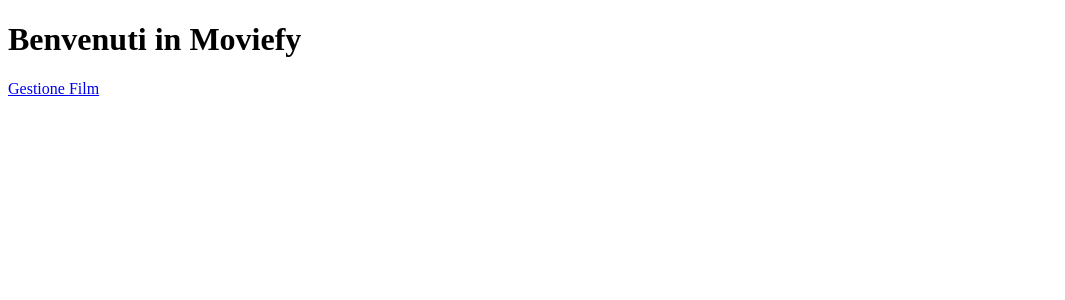
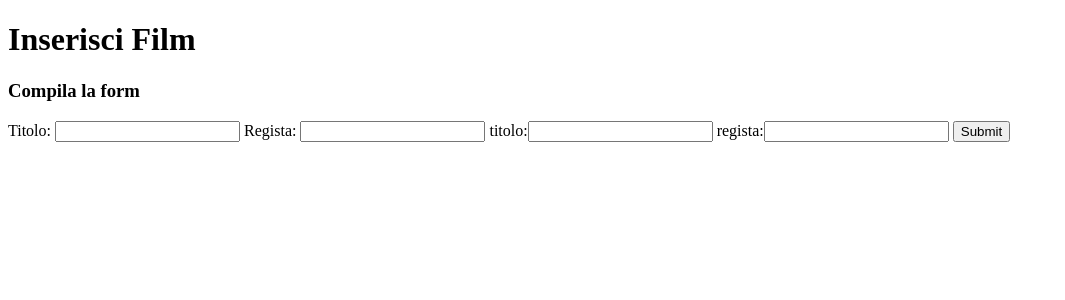
Before and after one commit to conrad123/asw-project, a Django app: page /salva-film/ in a window 1280 px wide. Shown: the top 300 px of the page, without its empty margins (0-1065 px from the left). Run offline with Django 3.2, Linux system fonts and the light colour scheme.

Commit message:
prototipal django form system

```diff
--- a/shared/server/prova/app/templates/inserisci_film.html
+++ b/shared/server/prova/app/templates/inserisci_film.html
@@ -7,12 +7,14 @@
 	<body>
 		<h1>Inserisci Film</h1>
 		<h3>Compila la form</h3>
- <form action="demo_form.asp">
-     Titolo: <input type="text" name="titolo"><br>
-     Regista: <input type="text" name="regista"><br>
-     Anno: <input type="number" name="anno">
-     <input type="submit" value="Submit">
+		<form action="/salva-film/" method="post">
+			<label for="titolo">Titolo: </label>
+		    <input id="titolo" type="text" name="titolo">
+		    <label for="regista">Regista: </label>
+		    <input id="regista" type="text" name="regista">
+		    {% csrf_token %}
+		    {{ form }}
+		    <input type="submit" value="Submit" />
 		</form>
-
 	</body>
 </html>
--- /dev/null
+++ b/shared/server/prova/forms.py
@@ -0,0 +1,6 @@
+from django import forms
+
+
+class SalvaFilmForm(forms.Form):
+	titolo = forms.CharField(label='titolo', max_length=30)
+	regista = forms.CharField(label='regista', max_length=30)
--- a/shared/server/prova/models.py
+++ b/shared/server/prova/models.py
@@ -1,4 +1,3 @@
-
 from django.db import models
 
 
--- a/shared/server/prova/urls.py
+++ b/shared/server/prova/urls.py
@@ -21,5 +21,6 @@ urlpatterns = [
     url(r'^admin/doc/', include('django.contrib.admindocs.urls')),
     url(r'^gestione-film/', 'prova.views.gestione_film_handler'),
     url(r'^inserisci-film/', 'prova.views.inserisci_film_handler'),
+    url(r'^salva-film/', 'prova.views.salva_film_handler'),
     url(r'', 'prova.views.index'),
 ]
--- a/shared/server/prova/views.py
+++ b/shared/server/prova/views.py
@@ -1,20 +1,27 @@
 # -*- coding: utf-8 -*-
-from django.http import HttpResponse
-from django.template import Context,loader
+from django.http import HttpResponse,HttpResponseRedirect
+from django.shortcuts import render
+from prova.forms import SalvaFilmForm
 from prova.models import Film
 
 
 def index(request):
-    template = loader.get_template('index.html')
-    return HttpResponse(template.render())
+    return render(request,'index.html')
 
 
 def gestione_film_handler(request):
-    template = loader.get_template('gestione_film_main_page.html')
-    return HttpResponse(template.render())
+    return render(request,'gestione_film_main_page.html')
 
 
 def inserisci_film_handler(request):
-    template = loader.get_template('inserisci_film.html')
-    film = Film.create("Pulp Fiction","Quentin Taratino")
-    return HttpResponse(template.render())
+    return render(request,'inserisci_film.html')
+
+
+def salva_film_handler(request):
+	if request.method == 'POST':
+		form = SalvaFilmForm(request.POST)
+		if form.is_valid():
+			return HttpResponseRedirect('/film-salvato.html/')
+	else:
+		form = SalvaFilmForm()
+	return render(request,'inserisci_film.html',{'form': form})
```
Lines whose indentation alone changed are shown as unchanged.
